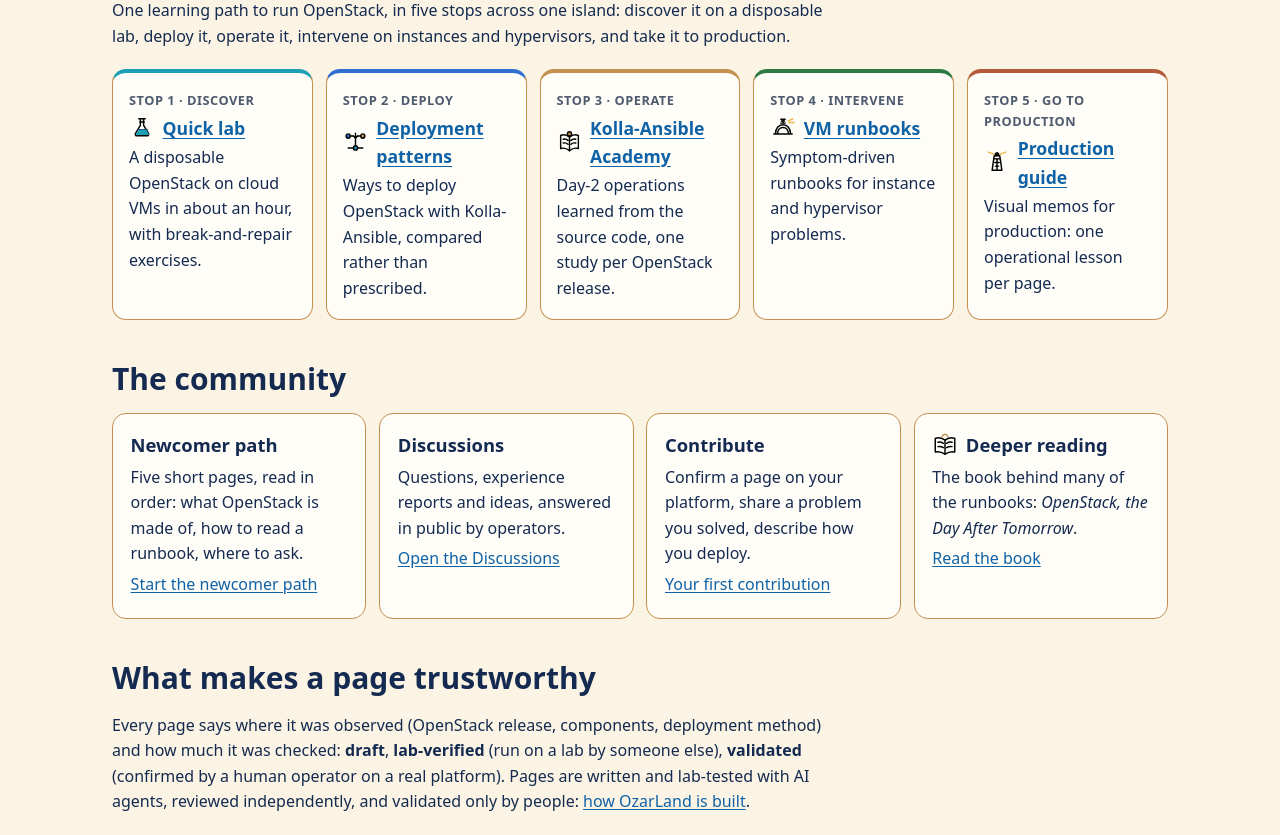
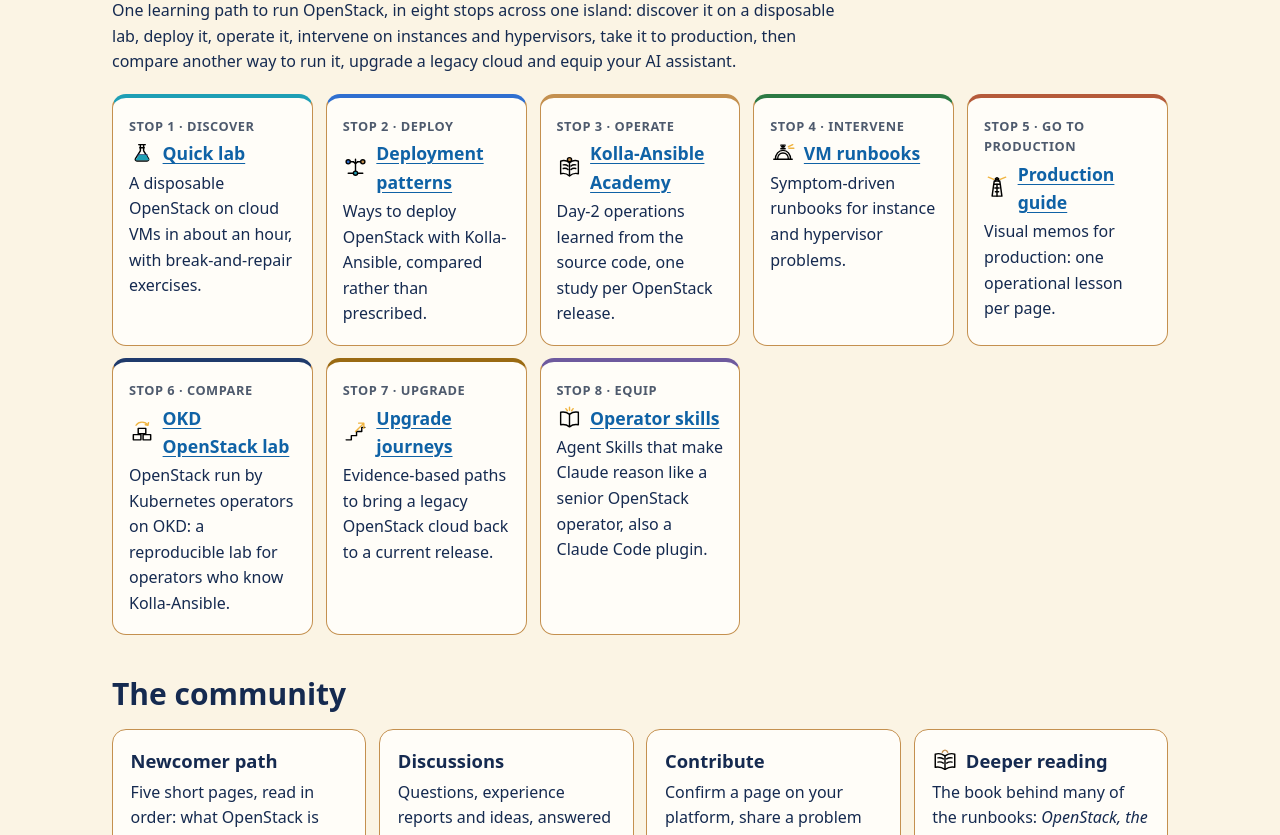
Before and after one commit to OzarLand/ozarland, a plain HTML site: page site/index.html in a window 1280 px wide. Shown: the part 559-1394 px from the top of the page. Drawn offline with Linux system fonts and the light colour scheme.

Commit message:
List the eight stops of OzarLand Academy
okd-openstack-lab, openstack-upgrade-journeys and openstack-operator-skills
moved, with their history, into ozarland-academy, where they are the
stops 6 to 8 of the learning path: OKD OpenStack lab (Compare), Upgrade
journeys (Upgrade) and Operator skills (Equip). The skills remain a
Claude Code plugin, now published by the marketplace of ozarland-academy.

- site/index.html: the three new stops, with their icon and accent; the
  path has eight stops.
- README.md: the academy lists them; the AI-assistant entry and the
  repository list point to the Operator skills module.
- docs/repositories.md: the academy row lists the eight modules; the
  three repositories join the archived ones; upgrade investigations are
  in the Upgrade journeys until openstack-upgrade-playbooks exists.
- README identity block (convention and template): one row for the
  academy, no row for openstack-operator-skills.

```diff
--- a/site/index.html
+++ b/site/index.html
@@ -22,14 +22,14 @@
     --canvas: #fbf4e4; --surface: #fffdf8; --raised: #f3e3c3; --text: #152a50; --muted: #4e5a6d;
     --link: #0f62a6; --primary: #1f3a6b; --primary-text: #ffffff; --border: #c4904f;
     --focus: #f0b440; --keyline: #152a50; --header: #152a50; --header-text: #fbf4e4;
-    --lab: #1e9fb5; --deploy: #2f6fd0; --day2: #c4904f; --runbooks: #2c7a43; --production: #b55a3a; --book: #6b4220;
+    --lab: #1e9fb5; --deploy: #2f6fd0; --day2: #c4904f; --runbooks: #2c7a43; --production: #b55a3a; --okd: #1f3a6b; --upgrade: #9a6a12; --skills: #6e5a9e; --book: #6b4220;
   }
   @media (prefers-color-scheme: dark) {
     :root {
       --canvas: #11151a; --surface: #1c2433; --raised: #202b3a; --text: #f3e3c3; --muted: #b2bdca;
       --link: #74b7ee; --primary: #f0b440; --primary-text: #11151a; --border: #8b7355;
       --keyline: #f3e3c3; --header: #142038; --header-text: #fbf4e4;
-      --lab: #4cc3d6; --deploy: #8fb0e6; --day2: #d9a865; --runbooks: #70c78a; --production: #e0825f; --book: #d9a865;
+      --lab: #4cc3d6; --deploy: #8fb0e6; --day2: #d9a865; --runbooks: #70c78a; --production: #e0825f; --okd: #a9bde6; --upgrade: #f0b440; --skills: #c3b2e6; --book: #d9a865;
     }
   }
   * { box-sizing: border-box; }
@@ -111,14 +111,18 @@
 
   <section aria-labelledby="academy">
     <h2 id="academy">OzarLand Academy</h2>
-    <p class="intro">One learning path to run OpenStack, in five stops across one island: discover it on a
-    disposable lab, deploy it, operate it, intervene on instances and hypervisors, and take it to production.</p>
+    <p class="intro">One learning path to run OpenStack, in eight stops across one island: discover it on a
+    disposable lab, deploy it, operate it, intervene on instances and hypervisors, take it to production, then
+    compare another way to run it, upgrade a legacy cloud and equip your AI assistant.</p>
     <ol class="trail">
       <li class="stop" style="--accent: var(--lab)"><p class="step">Stop 1 · Discover</p><p class="name"><img src="assets/icon-lab.svg" alt=""><a href="https://academy.ozarland.com/lab/">Quick lab</a></p><p>A disposable OpenStack on cloud VMs in about an hour, with break-and-repair exercises.</p></li>
       <li class="stop" style="--accent: var(--deploy)"><p class="step">Stop 2 · Deploy</p><p class="name"><img src="assets/icon-deploy.svg" alt=""><a href="https://academy.ozarland.com/deploy/">Deployment patterns</a></p><p>Ways to deploy OpenStack with Kolla-Ansible, compared rather than prescribed.</p></li>
       <li class="stop" style="--accent: var(--day2)"><p class="step">Stop 3 · Operate</p><p class="name"><img src="assets/icon-day2.svg" alt=""><a href="https://academy.ozarland.com/day2/">Kolla-Ansible Academy</a></p><p>Day-2 operations learned from the source code, one study per OpenStack release.</p></li>
       <li class="stop" style="--accent: var(--runbooks)"><p class="step">Stop 4 · Intervene</p><p class="name"><img src="assets/icon-runbooks.svg" alt=""><a href="https://academy.ozarland.com/runbooks/">VM runbooks</a></p><p>Symptom-driven runbooks for instance and hypervisor problems.</p></li>
       <li class="stop" style="--accent: var(--production)"><p class="step">Stop 5 · Go to production</p><p class="name"><img src="assets/icon-production.svg" alt=""><a href="https://academy.ozarland.com/production/">Production guide</a></p><p>Visual memos for production: one operational lesson per page.</p></li>
+      <li class="stop" style="--accent: var(--okd)"><p class="step">Stop 6 · Compare</p><p class="name"><img src="assets/icon-okd.svg" alt=""><a href="https://academy.ozarland.com/okd/">OKD OpenStack lab</a></p><p>OpenStack run by Kubernetes operators on OKD: a reproducible lab for operators who know Kolla-Ansible.</p></li>
+      <li class="stop" style="--accent: var(--upgrade)"><p class="step">Stop 7 · Upgrade</p><p class="name"><img src="assets/icon-upgrade.svg" alt=""><a href="https://academy.ozarland.com/upgrade/">Upgrade journeys</a></p><p>Evidence-based paths to bring a legacy OpenStack cloud back to a current release.</p></li>
+      <li class="stop" style="--accent: var(--skills)"><p class="step">Stop 8 · Equip</p><p class="name"><img src="assets/icon-skills.svg" alt=""><a href="https://academy.ozarland.com/skills/">Operator skills</a></p><p>Agent Skills that make Claude reason like a senior OpenStack operator, also a Claude Code plugin.</p></li>
     </ol>
   </section>
 
```
Also changed, not shown: site/assets/icon-okd.svg (added), site/assets/icon-skills.svg (added), site/assets/icon-upgrade.svg (added), 4 other files.
